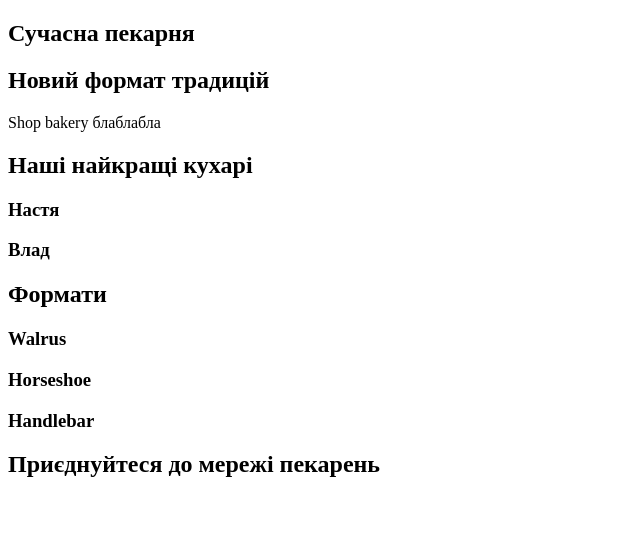
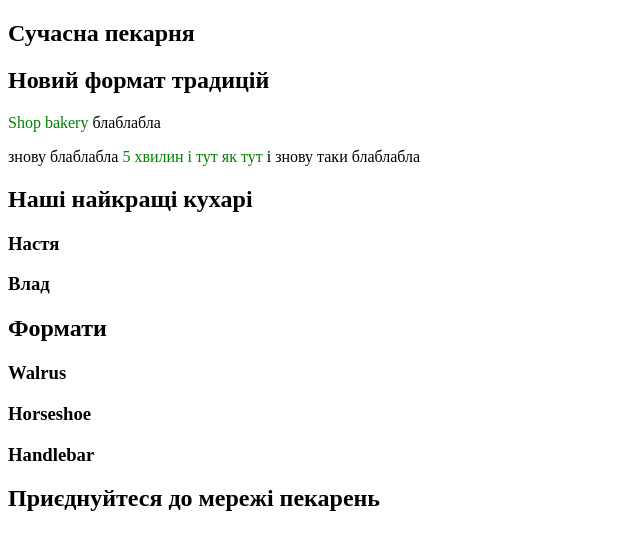
Before and after one commit to ZakalataMax/genius_test, a plain HTML site: page index.html in a window 1280 px wide. Shown: the whole page, without its empty margins (0-640 px from the left). Drawn offline with Linux system fonts and the light colour scheme.

Commit message:
git test2

```diff
--- a/index.html
+++ b/index.html
@@ -20,8 +20,11 @@
       </section>
       <section>
         <h2>Новий формат традицій</h2>
-        <p><span class="green123">Shop bakery</span> блаблабла</p>
-        <p></p>
+        <p><span class="green">Shop bakery</span> блаблабла</p>
+        <p>
+          знову блаблабла <span class="green">5 хвилин і тут як тут</span> і
+          знову таки блаблабла
+        </p>
       </section>
       <section>
         <h2>Наші найкращі кухарі</h2>
```
